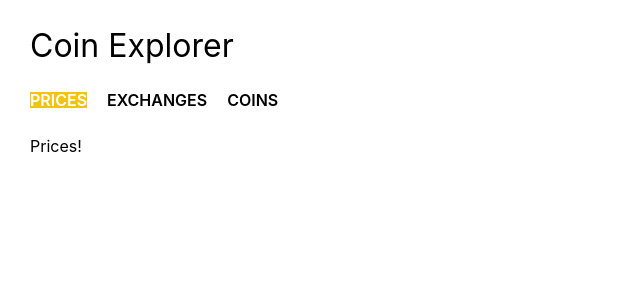
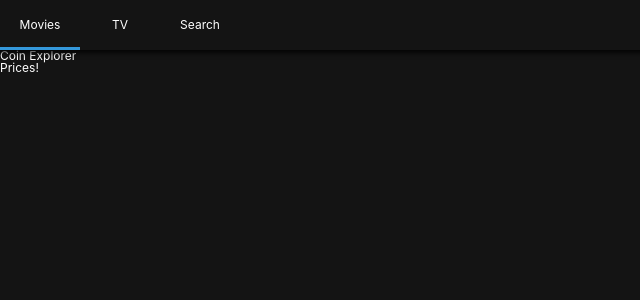
Before and after one commit to taewo/nomflix, a React (Create React App) app: page / in a window 1280 px wide. Shown: the top 300 px of the page, without its empty margins (0-640 px from the left). Built offline with nearby package versions, Linux system fonts and the light colour scheme.

Commit message:
Update components style

```diff
--- a/src/Components/GlobalStyles.js
+++ b/src/Components/GlobalStyles.js
@@ -12,11 +12,10 @@
     }
     body{
         font-family:-apple-system, BlinkMacSystemFont, 'Segoe UI', Roboto, Oxygen, Ubuntu, Cantarell, 'Open Sans', 'Helvetica Neue', sans-serif;
-        padding:30px;
-    }
-    h1 {
-      font-size:32px;
-      margin-bottom:30px;
+        font-size:12px;
+        background-color:rgba(20, 20, 20, 1);
+        color:white;
+        padding-top:50px;
     }
 `;
 
--- a/src/Components/Header.js
+++ b/src/Components/Header.js
@@ -3,30 +3,50 @@
 import styled from "styled-components";
 
 const Header = styled.header`
-  margin-bottom: 30px;
+  color: white;
+  position: fixed;
+  top: 0;
+  left: 0;
+  width: 100%;
+  height: 50px;
+  display: flex;
+  align-items: center;
+  background-color: rgba(20, 20, 20, 0.8);
+  z-index: 10;
+  box-shadow: 0px 1px 5px 2px rgba(0, 0, 0, 0.8);
 `;
+
 const List = styled.ul`
   display: flex;
 `;
+
 const Item = styled.li`
-  margin-right: 20px;
-  text-transform: uppercase;
-  font-weight: 600;
-  color: ${props => (props.selected ? "white" : "black")};
-  background-color: ${props => (props.selected ? "#f1c40f" : "white")};
+  width: 80px;
+  height: 50px;
+  text-align: center;
+  border-bottom: 3px solid
+    ${props => (props.current ? "#3498db" : "transparent")};
+  transition: border-bottom 0.5s ease-in-out;
+`;
+
+const SLink = styled(Link)`
+  height: 50px;
+  display: flex;
+  align-items: center;
+  justify-content: center;
 `;
 
 export default withRouter(({ location: { pathname } }) => (
   <Header>
     <List>
-      <Item selected={pathname === "/"}>
-        <Link to="/">Prices</Link>
+      <Item current={pathname === "/"}>
+        <SLink to="/">Movies</SLink>
       </Item>
-      <Item selected={pathname === "/exchanges"}>
-        <Link to="/exchanges">Exchanges</Link>
+      <Item current={pathname === "/tv"}>
+        <SLink to="/tv">TV</SLink>
       </Item>
-      <Item selected={pathname === "/coins"}>
-        <Link to="/coins">Coins</Link>
+      <Item current={pathname === "/search"}>
+        <SLink to="/search">Search</SLink>
       </Item>
     </List>
   </Header>
```
